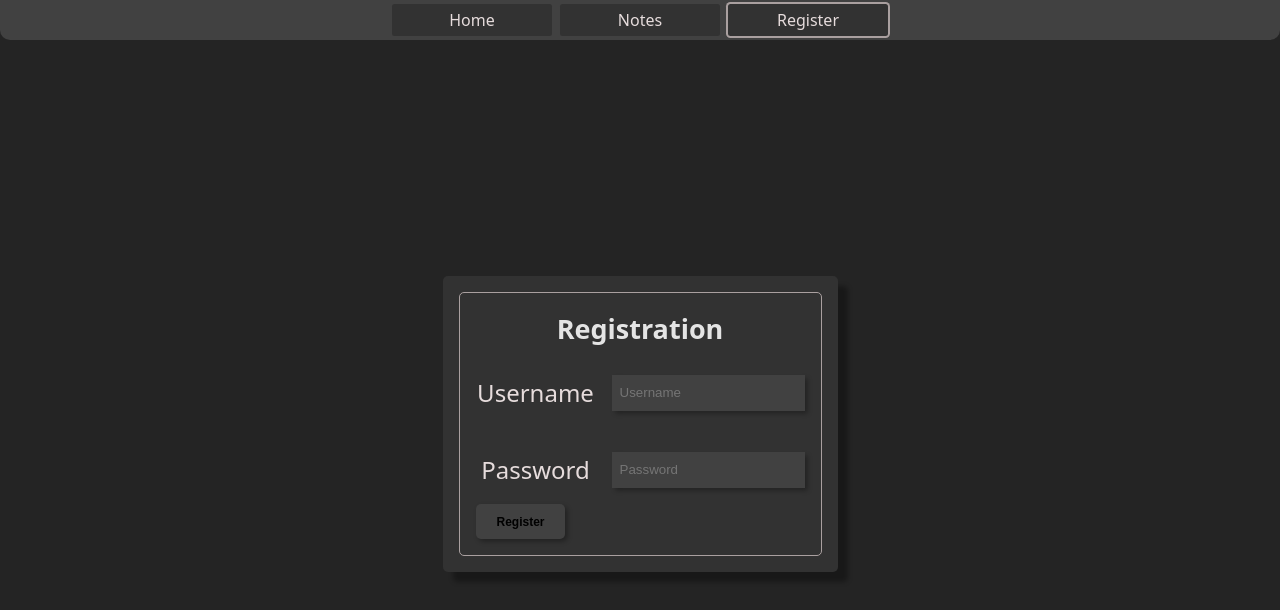
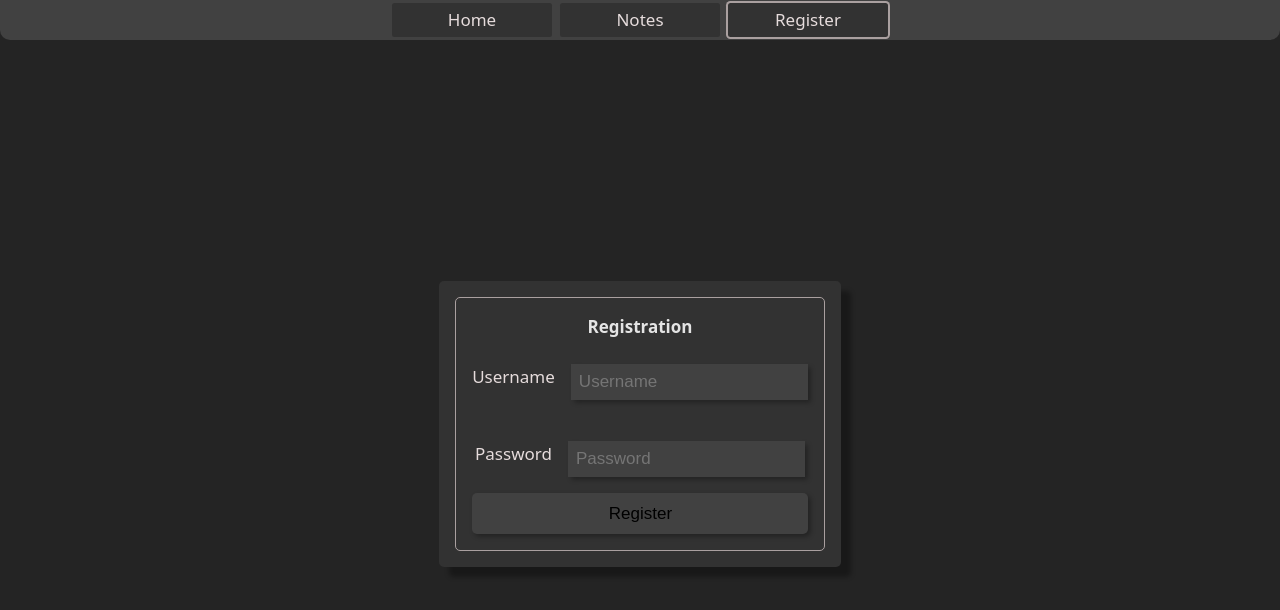
Before and after one commit to Bence7661/NoteTakerClient, a React (Vite) app: page /Register in a window 1280 px wide. Shown: the top 610 px of the page. Built offline with nearby package versions, Linux system fonts and the light colour scheme.

Commit message:
Font size consolidation

```diff
--- a/src/components/Button/Button.css
+++ b/src/components/Button/Button.css
@@ -7,11 +7,8 @@ button {
   background-color: var(--extraLightGrey);
   box-shadow: var(--subtleBoxShadow);
   padding: 10px 20px;
-  font-size: 12px;
-  font-weight: 700;
   border-radius: 5px;
   transition: all ease 0.1s;
-  width: fit-content;
 }
 
 button span {
--- a/src/components/InputField/InputField.css
+++ b/src/components/InputField/InputField.css
@@ -7,7 +7,6 @@
 }
 
 label {
-    margin-right: 1rem;
     display: inline-block;
 }
 
@@ -38,11 +37,10 @@ input.invalid, input.invalid:focus-visible
     display: flex;
     flex-direction: row;
     justify-content: center;
+    gap: 1rem;
 }
 
 .input-field label {
-  width: 120px;
-  font-size: 1.5rem;
   color: var(--white);
 }
 
--- a/src/index.css
+++ b/src/index.css
@@ -42,3 +42,21 @@ body {
 *::after {
   box-sizing: border-box;
 }
+
+html * {
+  font-size: 14px;
+}
+
+/* Small devices (phones) */
+@media (min-width: 375px) {
+  html *  {
+    font-size: 12px;
+  }
+}
+
+/* Everything else */
+@media (min-width: 768px) {
+  html *  {
+    font-size: 17px;
+  }
+}
```
